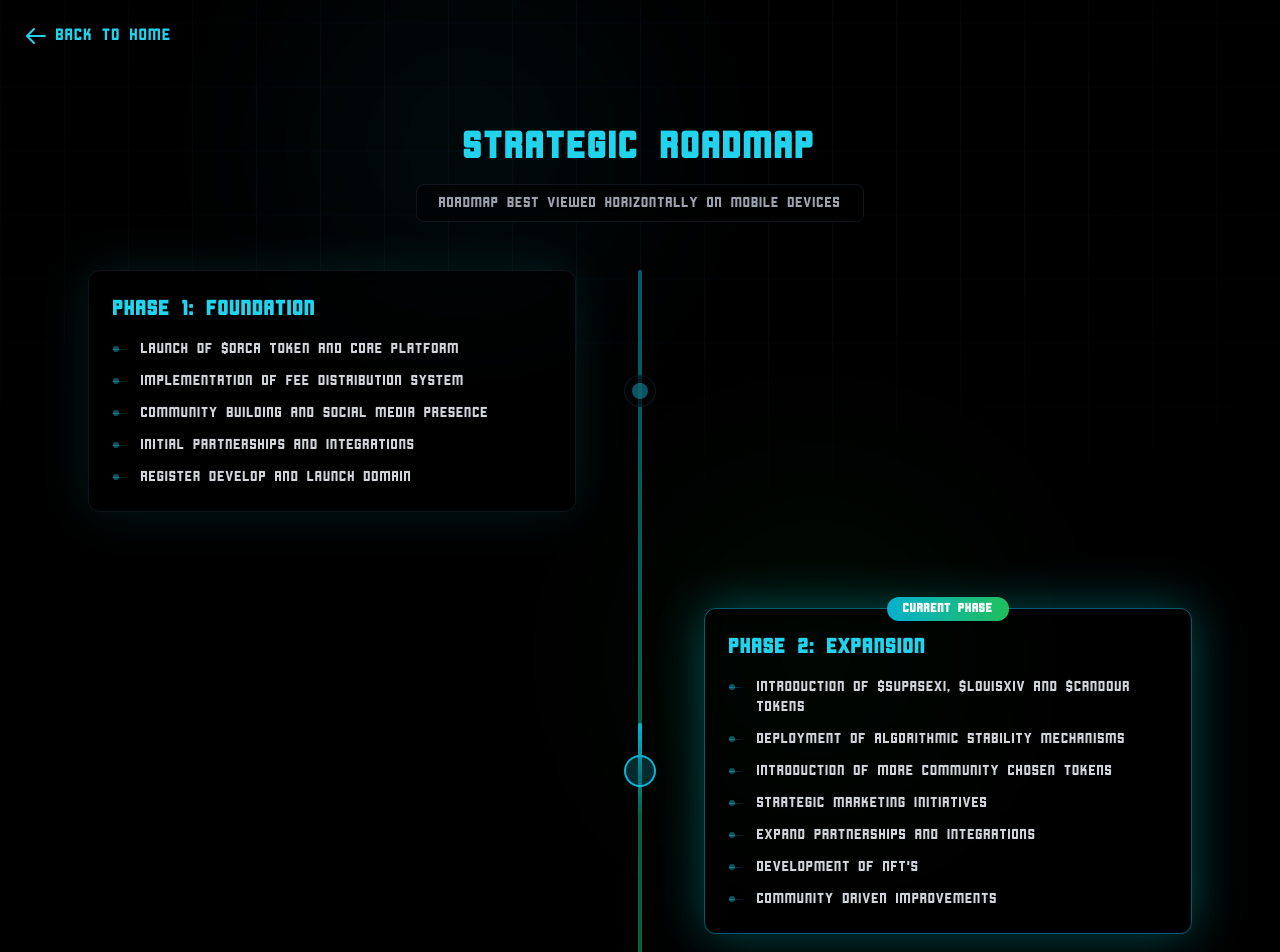
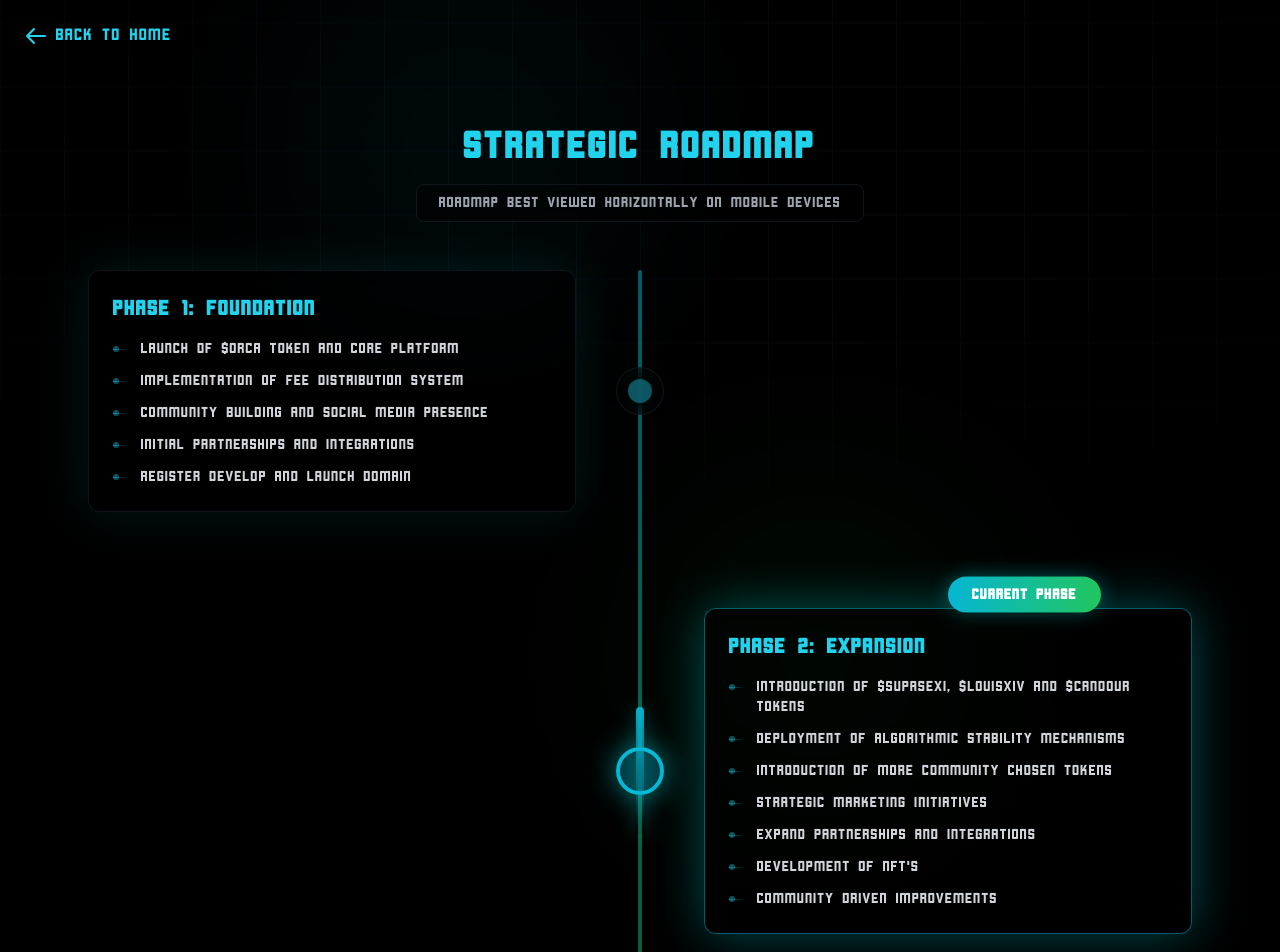
Before and after one commit to OrcaMonsta/orcamonsta1, a Next.js app: page /roadmap in a window 1280 px wide. Shown: the top 952 px of the page. Built offline with nearby package versions, Linux system fonts and the light colour scheme.

Commit message:
Enhance visibility of current phase indicators in roadmap

```diff
--- a/app/roadmap/page.tsx
+++ b/app/roadmap/page.tsx
@@ -145,9 +145,10 @@ export default function Roadmap() {
                   >
                     {/* Current Phase Label - Only shows for current phase */}
                     {index === CURRENT_PHASE && (
-                      <div className="absolute -top-3 left-1/2 -translate-x-1/2 px-4 py-1
+                      <div className="absolute -top-6 left-1/2 -translate-x-1/2 px-6 py-2
                         bg-gradient-to-r from-cyan-500 to-green-500 rounded-full
-                        text-xs text-white font-bold animate-pulse">
+                        text-sm text-white font-bold shadow-[0_0_20px_rgba(0,255,255,0.3)]
+                        animate-bounce">
                         CURRENT PHASE
                       </div>
                     )}
@@ -178,24 +179,24 @@ export default function Roadmap() {
 
                 {/* Timeline Node */}
                 <div className="w-16 relative flex items-center justify-center">
-                  <div className={`w-8 h-8 rounded-full backdrop-blur-md flex items-center justify-center group
+                  <div className={`w-12 h-12 rounded-full backdrop-blur-md flex items-center justify-center group
                     animate-fadeIn ${index === CURRENT_PHASE
-                      ? 'border-2 border-cyan-500 bg-cyan-500/20'
+                      ? 'border-4 border-cyan-500 bg-cyan-500/30 shadow-[0_0_30px_rgba(0,255,255,0.5)]'
                       : 'border border-gray-800/50 bg-black/30'}`}
                     style={{
                       animationDelay: `${index * 200}ms`
                     }}
                   >
-                    <div className={`w-4 h-4 rounded-full ${index === CURRENT_PHASE
+                    <div className={`w-6 h-6 rounded-full ${index === CURRENT_PHASE
                       ? 'bg-cyan-400 animate-ping'
                       : 'bg-cyan-400/40 animate-pulse'}
                       group-hover:bg-green-400/40 transition-all duration-300`} />
                   </div>
                   {/* Progress Line for Current Phase */}
                   {index === CURRENT_PHASE && (
-                    <div className="absolute left-1/2 h-24 w-1 -translate-x-1/2">
-                      <div className="h-full bg-gradient-to-b from-cyan-500 to-transparent
-                        animate-pulse rounded-full" />
+                    <div className="absolute left-1/2 h-32 w-2 -translate-x-1/2">
+                      <div className="h-full bg-gradient-to-b from-cyan-500 via-cyan-500/50 to-transparent
+                        animate-pulse rounded-full shadow-[0_0_20px_rgba(0,255,255,0.3)]" />
                     </div>
                   )}
                 </div>
```
